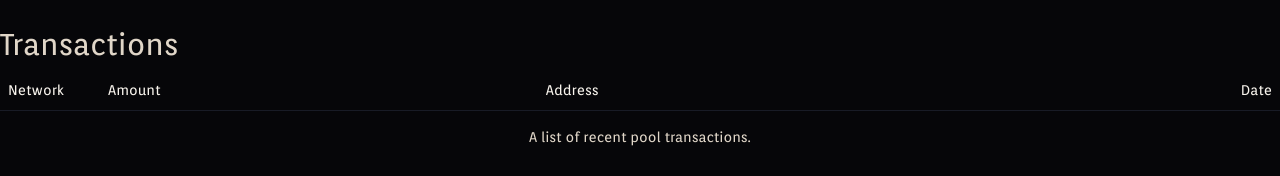
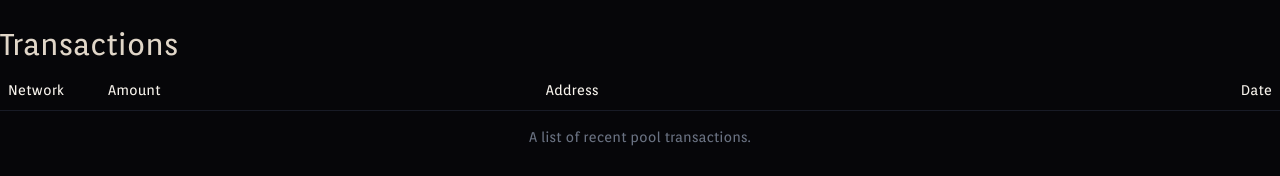
Before and after one commit to Dancan254/circles, a React (Vite) app in the folder client/: page /circle/1 in a window 1280 px wide. Shown: the part 983-1159 px from the top of the page. Before the commit the page ends 1130 px from the top, so only its background shows below. Built offline with nearby package versions, Linux system fonts and the light colour scheme.

Commit message:
style: update Transactions component for improved layout and styling
- Added margin-bottom to the Table component for better spacing.
- Updated TableCaption to use a gray text color for enhanced readability.

```diff
--- a/client/src/components/app/Transactions.tsx
+++ b/client/src/components/app/Transactions.tsx
@@ -14,8 +14,10 @@ import toast from "react-hot-toast";
 
 function Transactions({ transactions }: { transactions: History[] }) {
   return (
-    <Table className="mx-2 md:mx-0">
-      <TableCaption>A list of recent pool transactions.</TableCaption>
+    <Table className="mx-2 md:mx-0 mb-8">
+      <TableCaption className="text-gray-500">
+        A list of recent pool transactions.
+      </TableCaption>
       <TableHeader>
         <TableRow>
           <TableHead className="w-[100px]">Network</TableHead>
```
